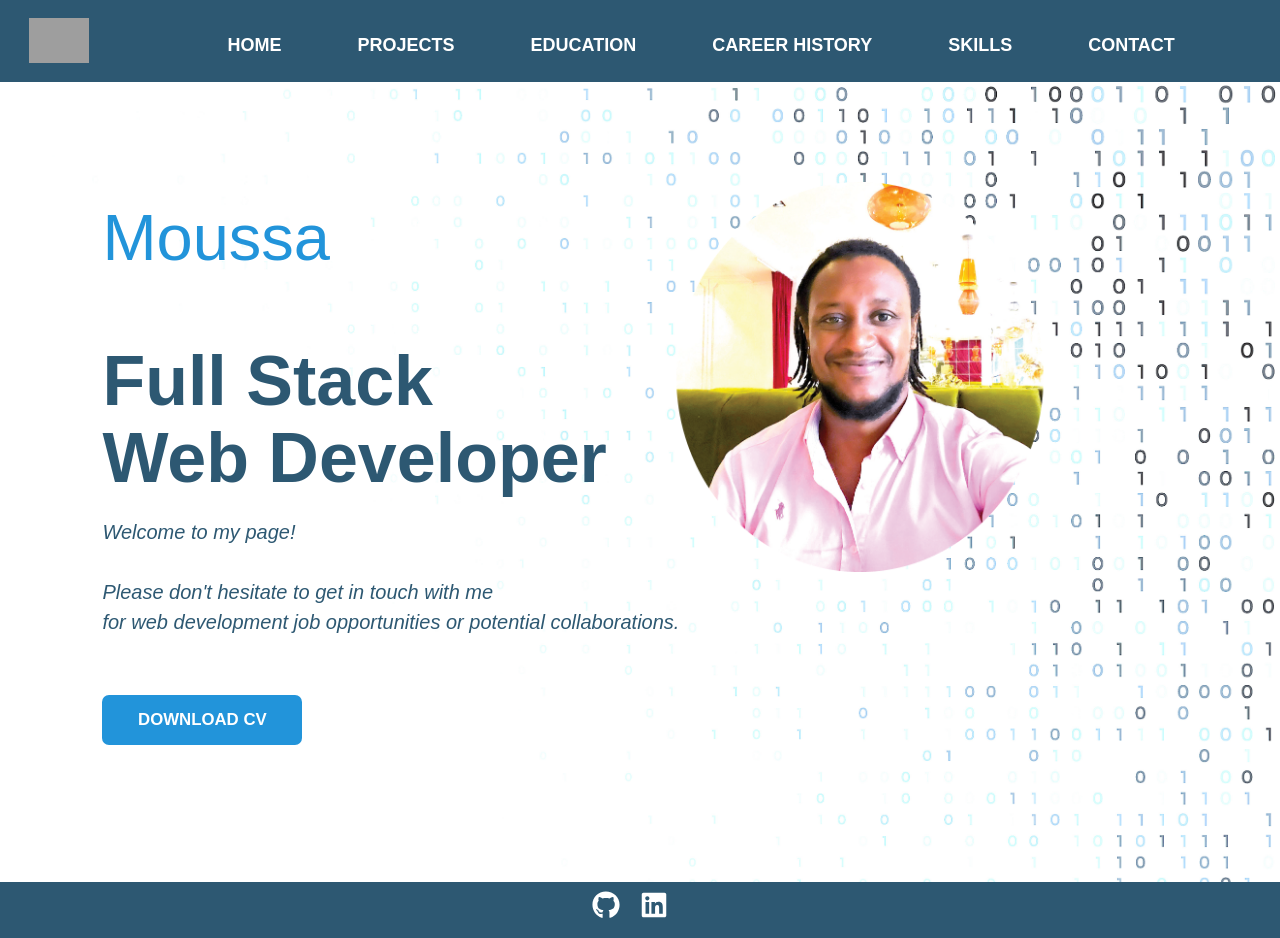
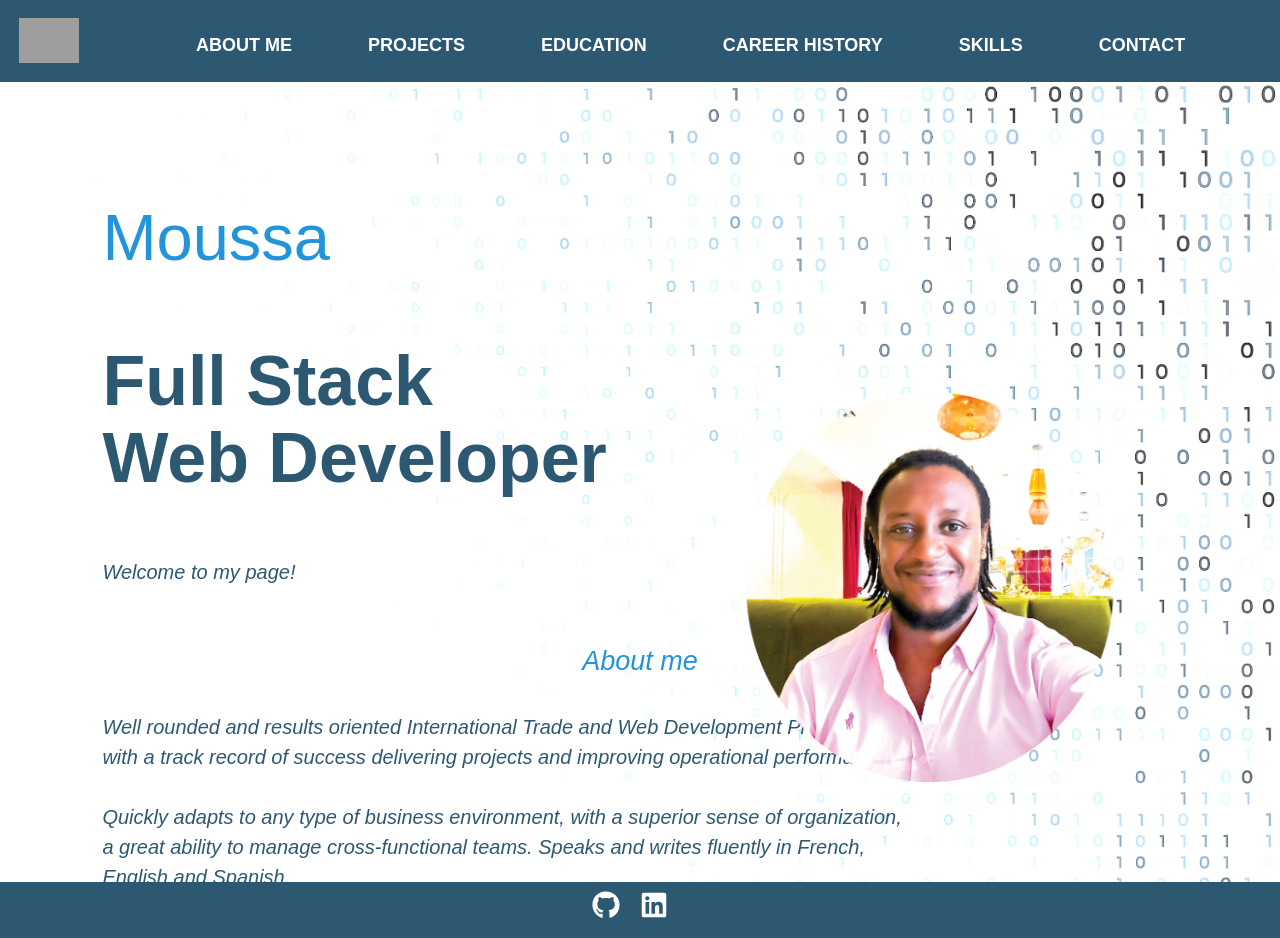
Before and after one commit to TheAnswer07/MD_Portfolio, a React (Create React App) app: page / in a window 1280 px wide. Built offline with nearby package versions, Linux system fonts and the light colour scheme; grey boxes are pictures that could not be loaded.

Commit message:
Home section turned into About Me with profile description added as a paragraph

```diff
--- a/src/App.js
+++ b/src/App.js
@@ -2,7 +2,7 @@ import { Routes, Route } from "react-router-dom";
 import Career from "./pages/Career";
 import Contact from "./pages/Contact";
 import Education from "./pages/Education";
-import Home from "./pages/Home";
+import AboutMe from "./pages/AboutMe";
 import Project from "./pages/Project";
 import Skills from "./pages/Skills";
 import Navbar from "./components/Navbar";
@@ -16,7 +16,7 @@ function App() {
       <Navbar/>
       <Routes>
 
-        <Route path="/" element={<Home />} />
+        <Route path="/" element={<AboutMe />} />
 
         <Route path="/career" element={<Career />} />
 
--- a/src/components/Navbar.js
+++ b/src/components/Navbar.js
@@ -9,7 +9,7 @@ const Navbar = () => {
             <Link to="/"><img src={Logo} className="logo" height="45px" alt="" /></Link>
             <ul className="navbar-nav">
                 <li className="nav-item">
-                    <Link className="nav-link" to="/">HOME</Link>
+                    <Link className="nav-link" to="/">ABOUT ME</Link>
                 </li>
                 <li className="nav-item">
                     <Link className="nav-link" to="/projects">PROJECTS</Link>
--- a/src/index.css
+++ b/src/index.css
@@ -85,6 +85,15 @@ nav {
     margin-left: 8%;
 }
 
+.aboutMe {
+    display: flex;
+    font-style: italic;
+    color: rgb(34, 148, 218);
+    justify-content: left;
+    block-size: 5rem;
+    margin-top: 5rem;
+}
+
 #main-home p {
     color: rgb(45, 88, 114);
     line-height: 30px;
@@ -146,8 +155,8 @@ p {
     position: absolute;
     height: 75%;
     width: 50%;
-    right: 100px;
-    bottom: 100px;
+    right: 30px;
+    bottom: -110px;
 }
 
 .mypic img {
--- /dev/null
+++ b/src/pages/AboutMe.js
@@ -0,0 +1,43 @@
+import mypic from "../images/mypic.jpeg";
+
+const AboutMe = () => {
+  return (
+    <section id="main-home" className="main">
+
+      <h1> Moussa </h1>
+      <h2> Full Stack <br/>
+        Web Developer</h2>
+        <br/>
+        <br/>
+      <p> Welcome to my page!</p>
+
+      <h3 className="aboutMe"> About me </h3>
+      <p>
+      Well rounded and results oriented International Trade and Web Development Professional, <br/>
+      with a track record of success delivering projects and improving operational performance. <br/>
+      <br/>Quickly adapts to any type of business environment, with a superior sense of organization,
+      <br/>a great ability to manage cross-functional teams. Speaks and writes fluently in French, <br/>
+      English and Spanish.<br/>
+      <br/>Constantly looking for excellence in the execution of operations <br/>
+      and the achievement of pre-established objectives.
+      </p>
+      <br/>
+      <p>Please don't hesitate to get in touch with me
+      <br/> for web development job opportunities or
+        potential collaborations.
+      </p>
+      <br/>
+      <a href="https://drive.google.com/file/d/1c4-coe2J26VIoypSnF56vvZ9tOanyPjg/view?usp=sharing" target="_blank" noreferrer="true"> DOWNLOAD CV </a>
+
+      <section>
+        <div className="container">
+          <div className="mypic">
+            <img src={mypic} className="roundpic" alt=""/>
+          </div>
+        </div>
+      </section>
+    </section>
+  )
+};
+
+export default AboutMe
--- a/src/pages/Home.js
+++ /dev/null
@@ -1,29 +0,0 @@
-import mypic from "../images/mypic.jpeg";
-
-const Home = () => {
-  return (
-    <section id="main-home" className="main">
-
-      <h1> Moussa </h1>
-      <h2> Full Stack <br/>
-        Web Developer</h2>
-      <p> Welcome to my page!<br/>
-      <br/> Please don't hesitate to get in touch with me
-      <br/> for web development job opportunities or
-        potential collaborations.
-      </p>
-      <br/>
-      <a href="https://drive.google.com/file/d/1c4-coe2J26VIoypSnF56vvZ9tOanyPjg/view?usp=sharing" target="_blank" noreferrer="true"> DOWNLOAD CV </a>
-
-      <section>
-        <div className="container">
-          <div className="mypic">
-            <img src={mypic} className="roundpic" alt=""/>
-          </div>
-        </div>
-      </section>
-    </section>
-  )
-};
-
-export default Home
```
